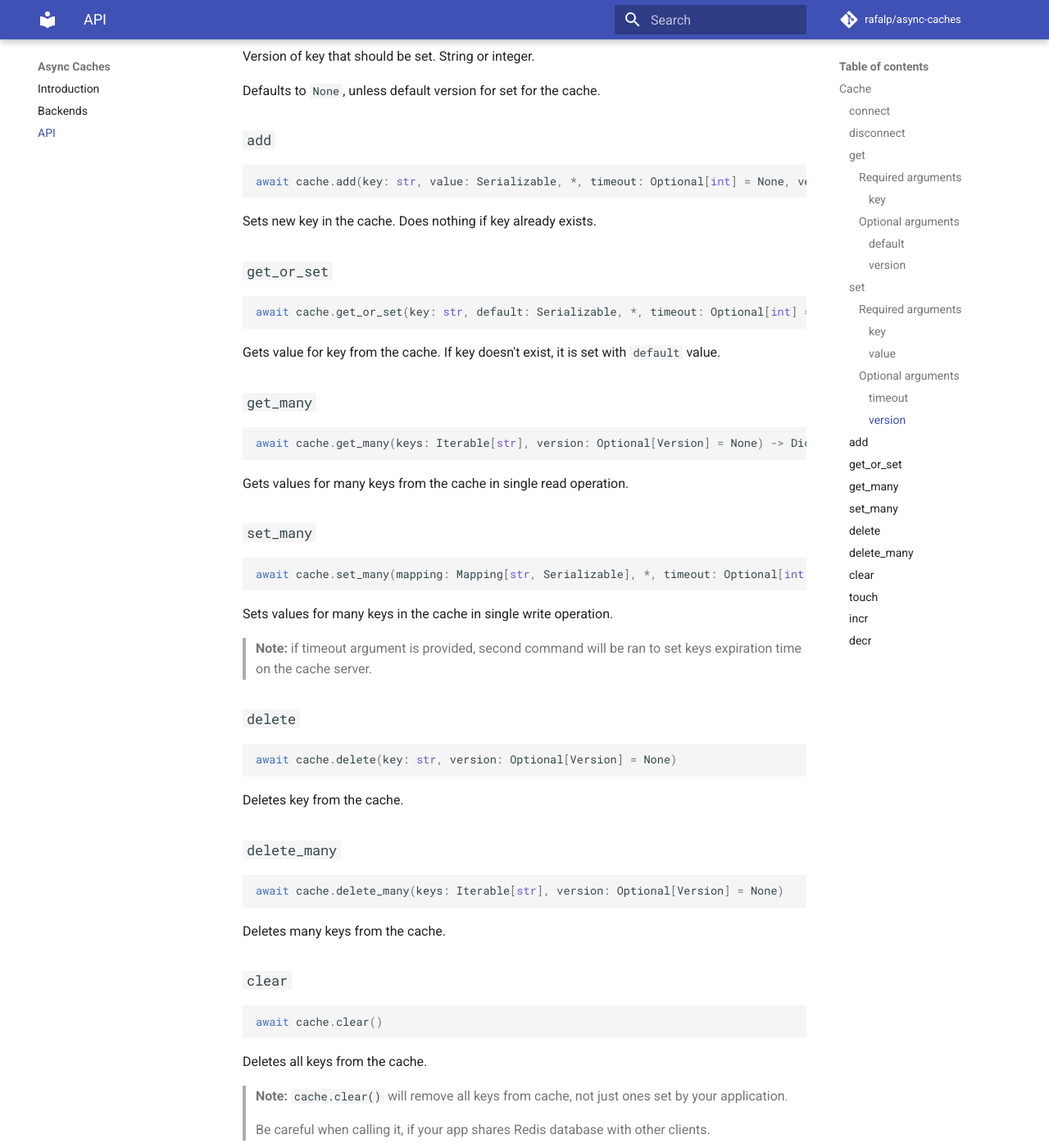
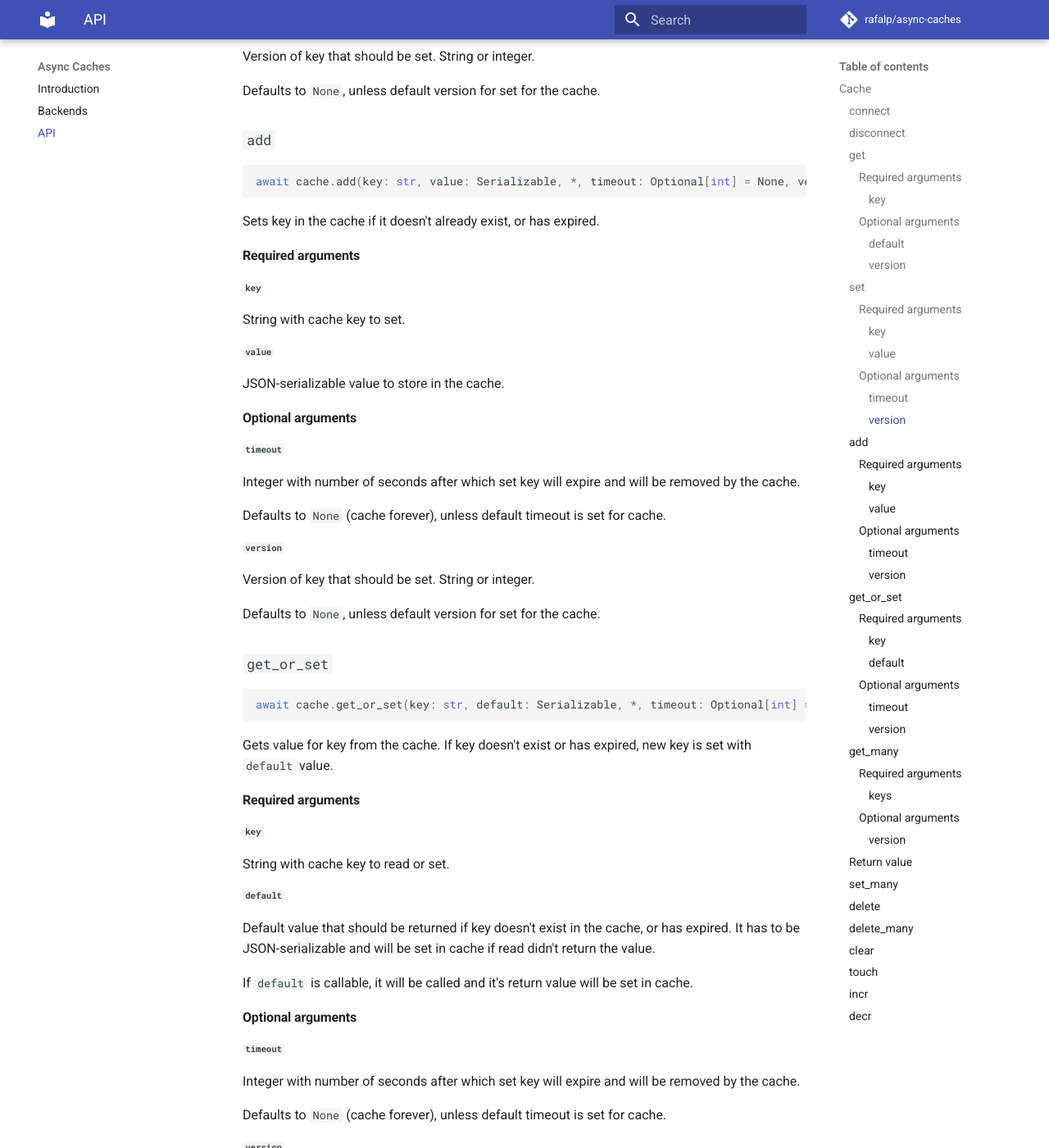
Before and after one commit to rafalp/async-caches, an MkDocs documentation site: the page built from docs/api.md, in a window 1280 px wide and 1400 px high, scrolled down 1593 px. Shown: the whole window at 82% size. Built offline with MkDocs 1.6.1 and Material for MkDocs 9.7.7, drawn with Linux system fonts in a browser that asks for light colours; comment, search, counter and statistics services are not loaded; some of the changed text lies outside the part shown.

Commit message:
Add documentation for more API items

````diff
--- a/docs/api.md
+++ b/docs/api.md
@@ -77,7 +77,7 @@ JSON-serializable value to store in the cache.
 
 ##### `timeout`
 
-Integer with number of seconds after which key will expire and will be removed by the cache.
+Integer with number of seconds after which set key will expire and will be removed by the cache.
 
 Defaults to `None` (cache forever), unless default timeout is set for cache.
 
@@ -95,7 +95,35 @@ Defaults to `None`, unless default version for set for the cache.
 await cache.add(key: str, value: Serializable, *, timeout: Optional[int] = None, version: Optional[Version] = None)
 ```
 
-Sets new key in the cache. Does nothing if key already exists.
+Sets key in the cache if it doesn't already exist, or has expired.
+
+
+#### Required arguments
+
+##### `key`
+
+String with cache key to set.
+
+
+##### `value`
+
+JSON-serializable value to store in the cache.
+
+
+#### Optional arguments
+
+##### `timeout`
+
+Integer with number of seconds after which set key will expire and will be removed by the cache.
+
+Defaults to `None` (cache forever), unless default timeout is set for cache.
+
+
+##### `version`
+
+Version of key that should be set. String or integer.
+
+Defaults to `None`, unless default version for set for the cache.
 
 
 ### `get_or_set`
@@ -104,7 +132,37 @@ Sets new key in the cache. Does nothing if key already exists.
 await cache.get_or_set(key: str, default: Serializable, *, timeout: Optional[int] = None, version: Optional[Version] = None) -> Any
 ```
 
-Gets value for key from the cache. If key doesn't exist, it is set with `default` value.
+Gets value for key from the cache. If key doesn't exist or has expired, new key is set with `default` value.
+
+
+#### Required arguments
+
+##### `key`
+
+String with cache key to read or set.
+
+
+##### `default`
+
+Default value that should be returned if key doesn't exist in the cache, or has expired. It has to be JSON-serializable and will be set in cache if read didn't return the value.
+
+If `default` is callable, it will be called and it's return value will be set in cache.
+
+
+#### Optional arguments
+
+##### `timeout`
+
+Integer with number of seconds after which set key will expire and will be removed by the cache.
+
+Defaults to `None` (cache forever), unless default timeout is set for cache.
+
+
+##### `version`
+
+Version of key that should be get (or set). String or integer.
+
+Defaults to `None`, unless default version for set for the cache.
 
 
 ### `get_many`
@@ -114,6 +172,27 @@ await cache.get_many(keys: Iterable[str], version: Optional[Version] = None) ->
 ```
 
 Gets values for many keys from the cache in single read operation.
+
+
+#### Required arguments
+
+##### `keys`
+
+List or tuple of string with cache keys to read.
+
+
+#### Optional arguments
+
+##### `version`
+
+Version of keys that should be get from the cache. String or integer.
+
+Defaults to `None`, unless default version for set for the cache.
+
+
+### Return value
+
+Returns dict of cache-returned values. If any of keys didn't exist in the cache or was expired, it's value will be as `None`.
 
 
 ### `set_many`
````
